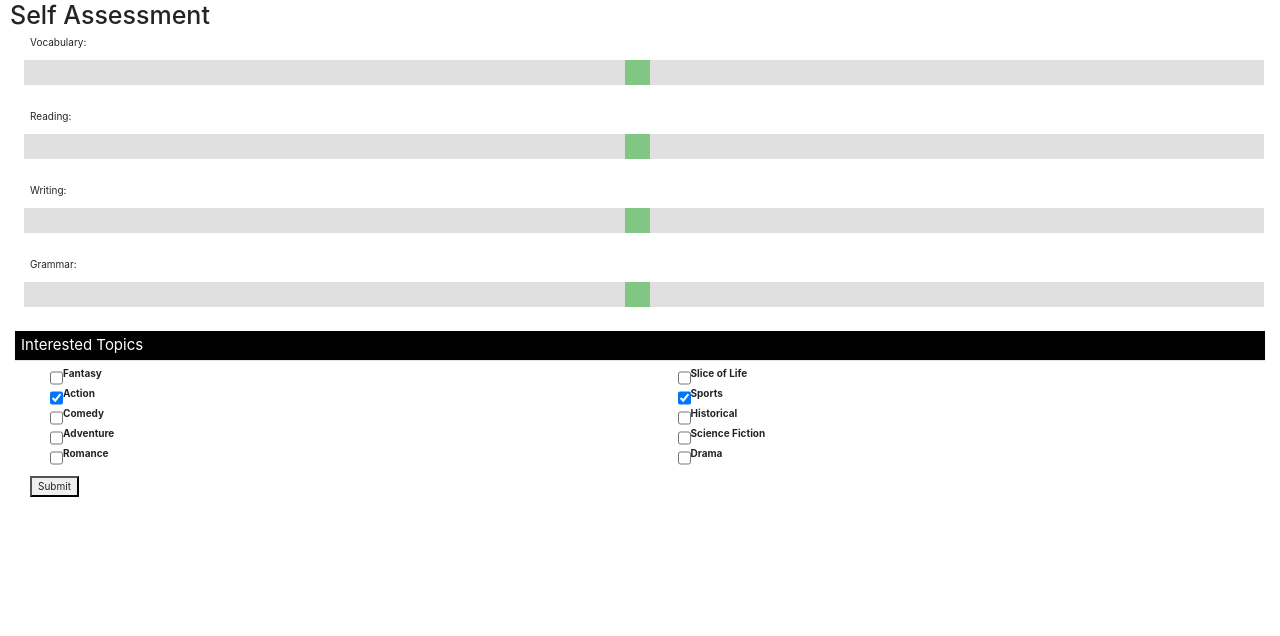
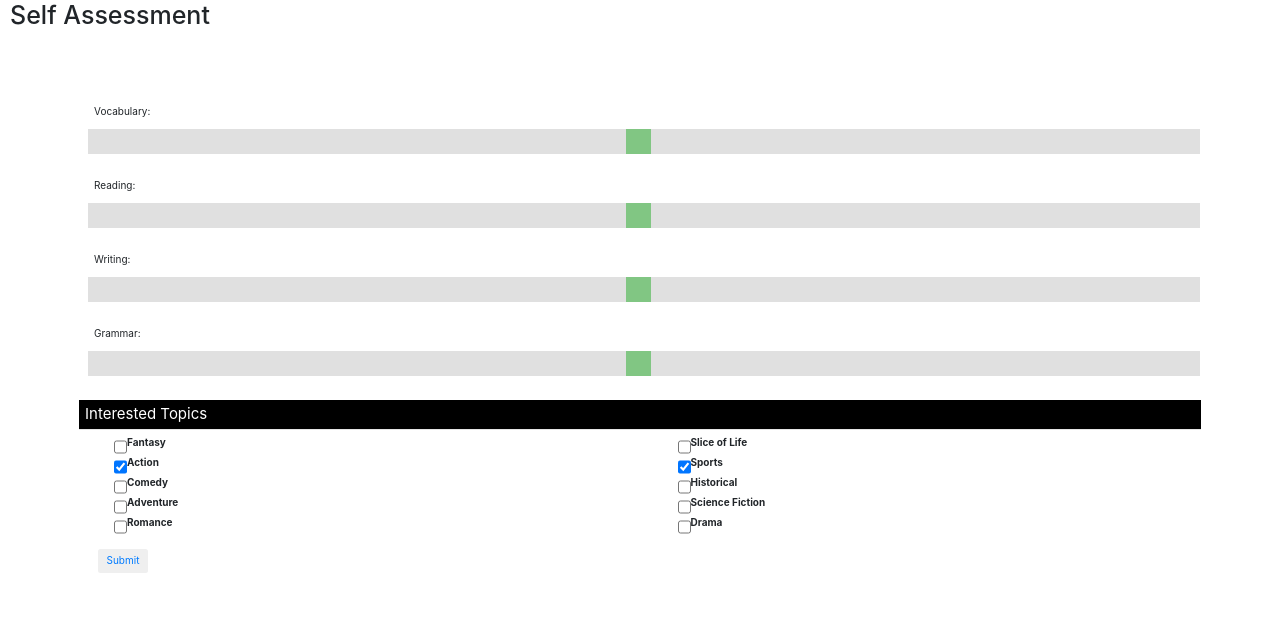
Before and after one commit to cs160su18/final-lishirley71, a Django app: page /watchandlearn/assessment/ in a window 1280 px wide. Shown: the top 636 px of the page. Run offline with Django 3.2, Linux system fonts and the light colour scheme; a user stored in the database is signed in; some libraries are stand-ins or nearby versions.

Commit message:
assessment posts but cant get submit to go to reommended page

```diff
--- a/watchandlearn/templates/watchandlearn/assessment.html
+++ b/watchandlearn/templates/watchandlearn/assessment.html
@@ -10,7 +10,7 @@
 
 	<h1 class="ml-3"> Self Assessment </h1>
 
-		<form action="{% url 'assessment' %}" method="post">
+		<form class="choices" action="{% url 'assessment' %}" method="post">
 		{% csrf_token %}
 		<div class="col">
 			<div class="row ml-2 mr-2">
@@ -108,7 +108,7 @@
 
 			    <div class="row ml-5 mt-3">
 			    	<center>
-			      	<button type="button" onclick="window.location.href='{% url 'recommended' %}'">Submit</button>
+							<a href='{% url 'recommended' %}'> <input class="btn btn-classic" type="submit" value='Submit'> </a>
 			    	</center>
 			    </div>
 			</form>
@@ -116,7 +116,7 @@
 	</div>
 	<script>
 
-	document.getElementById("submit").onclick = function() {
+	/*document.getElementById("submit").onclick = function() {
 		var vocab = parseInt(document.getElementById('vocabulary').value);
 		var read = parseInt(document.getElementById('reading').value);
 		var writ = parseInt(document.getElementById('writing').value);
@@ -126,7 +126,7 @@
 		console.log("read " + read);
 		console.log("writ " + writ);
 		console.log("gram " + gram);
-	}
+	}*/
 
 	var sliders = document.getElementsByClassName("slider");
 	console.log(sliders);
--- a/watchandlearn/views.py
+++ b/watchandlearn/views.py
@@ -31,6 +31,8 @@
       reVal = int(request.POST.get('reading'))
       wrVal = int(request.POST.get('writing'))
       grVal = int(request.POST.get('grammar'))
+      print('Does this work')
+      print(voVal)
       profile.vocabulary = voVal
       profile.reading = reVal
       profile.writing = wrVal
@@ -42,7 +44,7 @@
       request,
       'watchandlearn/assessment.html',
       context={},
-      )
+  )
 
 @login_required
 def recommended(request):
```
Also changed, not shown: db.sqlite3.
